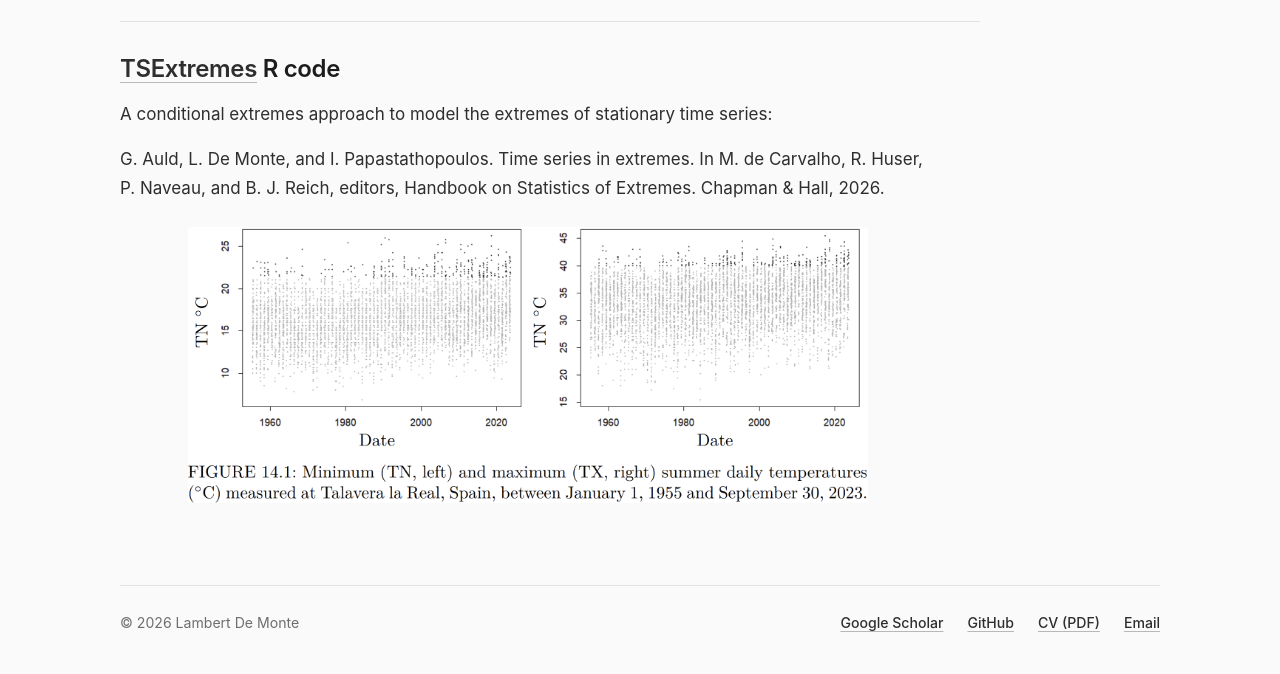
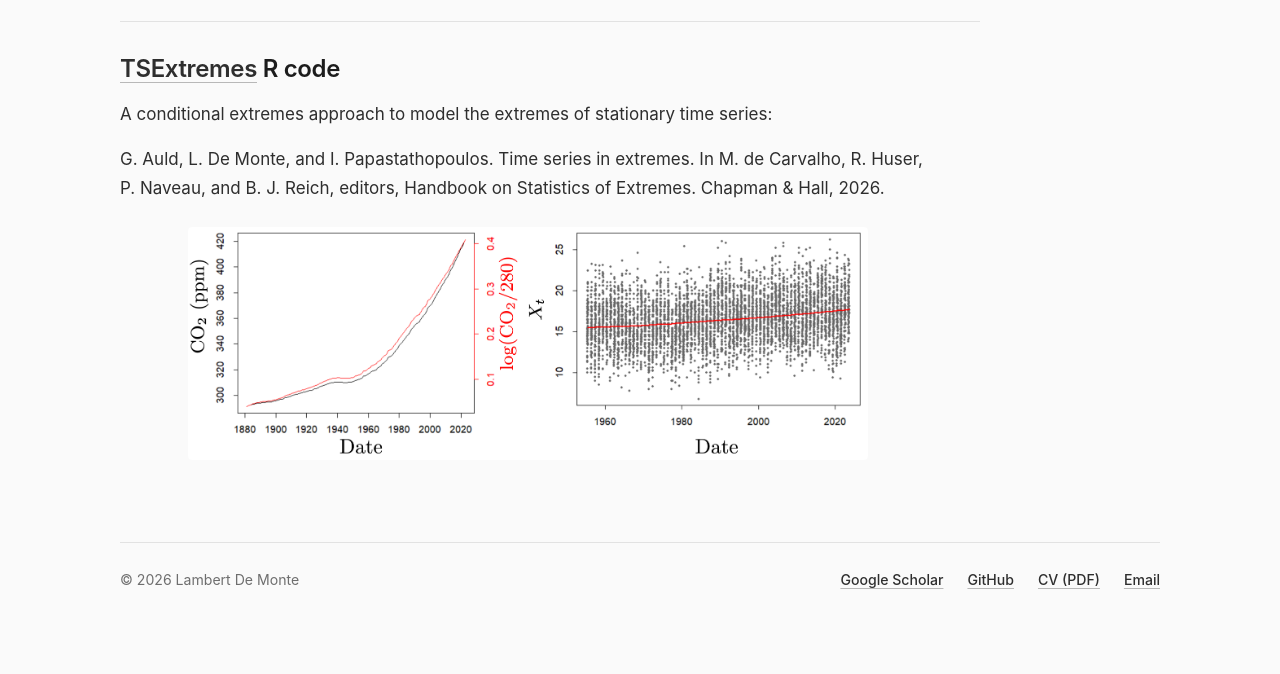
Before and after one commit to lambertdem/lambertdem.github.io, a Jekyll site: the page built from _pages/software.md, in a window 1280 px wide. Shown: the part 2000-2674 px from the top of the page. Built offline with Jekyll 4.4.1, drawn with Linux system fonts in a browser that asks for light colours; after the commit the page ends 2631 px from its top, so only the background shows below that.

Commit message:
Software

```diff
--- a/_pages/software.md
+++ b/_pages/software.md
@@ -30,4 +30,5 @@ A conditional extremes approach to model the extremes of stationary time series:
 G. Auld, L. De Monte, and I. Papastathopoulos. Time series in extremes. In M. de Carvalho, R. Huser,
 P. Naveau, and B. J. Reich, editors, Handbook on Statistics of Extremes. Chapman & Hall, 2026.
 
-<p align="center"><img src="/images/HSE_CH14_Data.png" width="80%" /> </p>
+<!-- <p align="center"><img src="/images/HSE_CH14_Data.png" width="80%" /> </p> -->
+<p align="center"><img src="/images/TSExtremesTrend.png" width="80%" /> </p>
```
Also changed, not shown: images/TSExtremesTrend.png (added).
